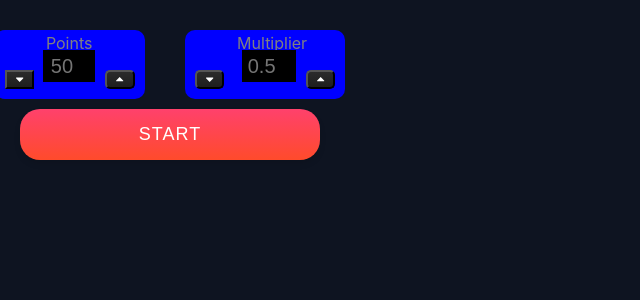
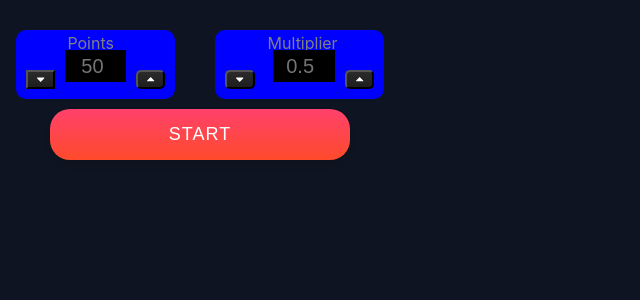
Before and after one commit to probablypenera007/guessnumber_frontend, a React (Create React App) app: page / in a window 1280 px wide. Shown: the top 300 px of the page, without its empty margins (0-640 px from the left). Built offline with nearby package versions, Linux system fonts and the light colour scheme.

Commit message:
Update PlayerInput.module.css

```diff
--- a/src/components/PlayerInput/PlayerInput.module.css
+++ b/src/components/PlayerInput/PlayerInput.module.css
@@ -8,7 +8,7 @@
     padding: 0;
     margin: 0;
     padding-top: 10px;
-    padding-left: 20px;
+    padding-left: 50px;
 }
 
 .icon {
@@ -30,7 +30,7 @@
     margin-top: 20px;
     border-radius: 10px;
     background-color: blue;
-    padding: 20px 10px 10px;
+    padding: 20px 10px 10px 10px;
 }
 
 .playerInput__points_down{
@@ -59,6 +59,7 @@
     color: white;
     border: none;
     padding: 1px;
+    padding-left: 10px;
 }
 
 .playerInput__points_up{
@@ -111,6 +112,7 @@
     background-color: black;
     color: white;
     border: none;
+    padding-left: 10px;
 }
 
 .playerInput__multipilier_up{
```
